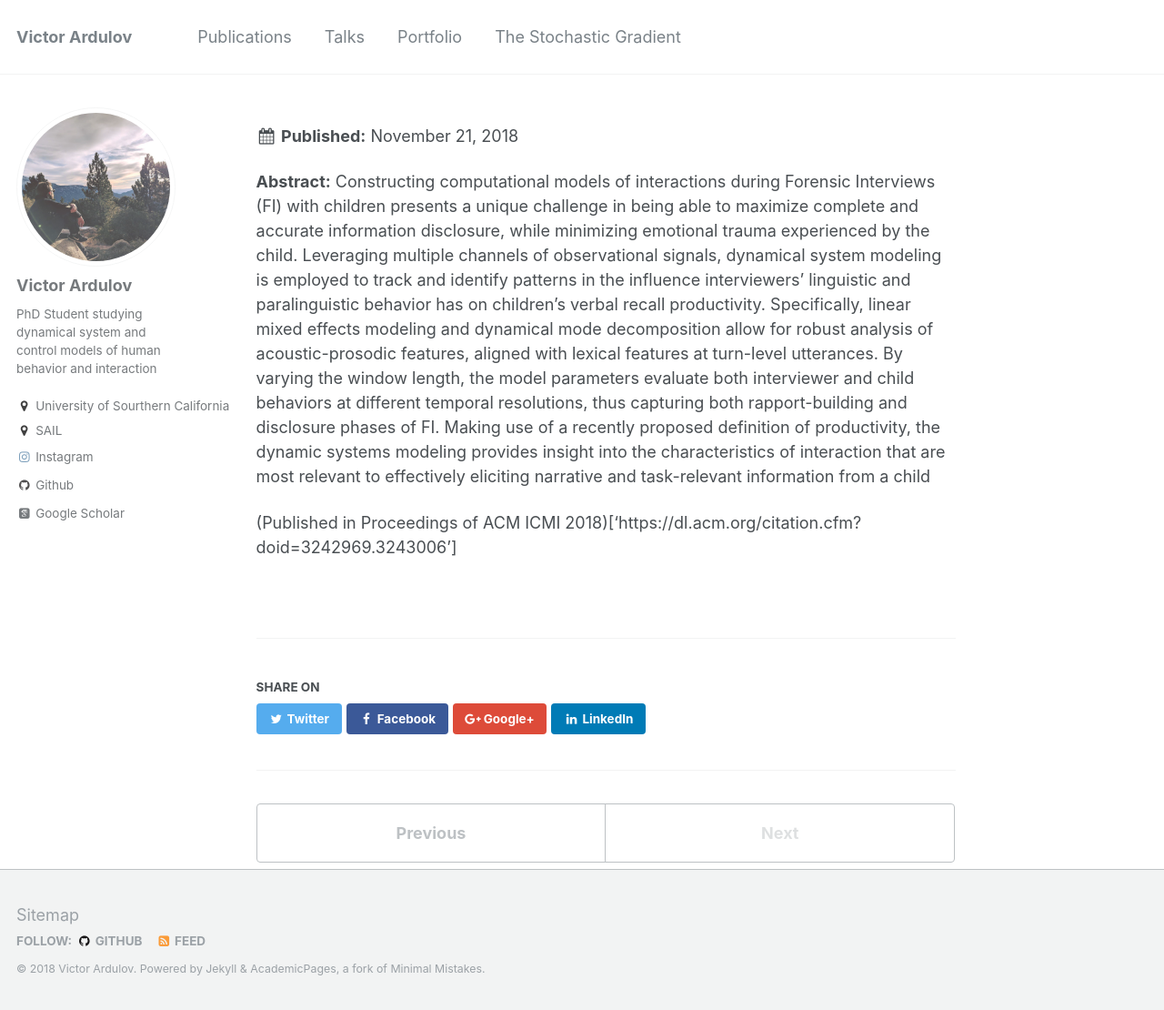
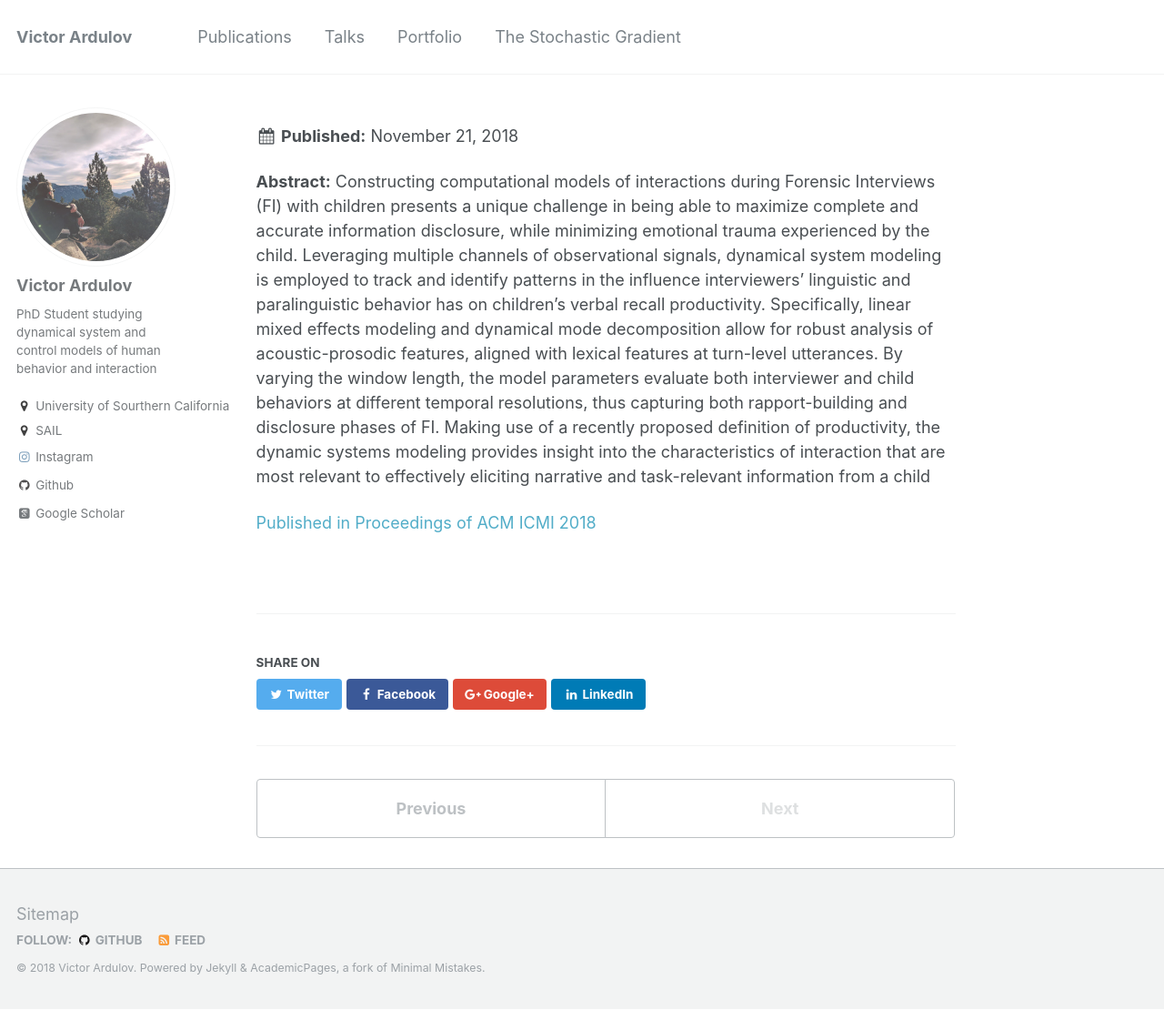
Before and after one commit to VArdulov/vardulov.github.io, a Jekyll site: the page built from _publications/2018-10-16-Multimodal-Interaction-Modeling-of-Child-Forensic-Interviewing.md, in a window 1280 px wide and 1110 px high. Shown: the whole window at 91% size. Built offline with Jekyll 4.4.1, drawn with Linux system fonts in a browser that asks for light colours; some web fonts are replaced.

Commit message:
Update 2018-10-16-Multimodal-Interaction-Modeling-of-Child-Forensic-Interviewing.md

```diff
--- a/_publications/2018-10-16-Multimodal-Interaction-Modeling-of-Child-Forensic-Interviewing.md
+++ b/_publications/2018-10-16-Multimodal-Interaction-Modeling-of-Child-Forensic-Interviewing.md
@@ -2,8 +2,8 @@
 title: "Multimodal Interaction Modeling of Child Forensic Interviewing"
 collection: publications
 permalink: /publication/2018-10-16-Multimodal-Interaction-Modeling-of-Child-Forensic-Interviewing
-excerpt: "This paper looks at multimodal (language, affect, and speech) models of child forensic interviewing. In particular we explore Linear Mixture Models (LMMs) and Dynamic Mode Decomposition with Control (DMDc)
-date: 2018-16-10
+excerpt: 'This paper looks at multimodal (language, affect, and speech) models of child forensic interviewing. In particular we explore Linear Mixture Models (LMMs) and Dynamic Mode Decomposition with Control (DMDc)'
+date: 2018-10-16
 venue: 'ACM International Conference on Multimodal Interactions'
 paperurl: 'https://dl.acm.org/citation.cfm?doid=3242969.3243006'
 citation: 'Victor Ardulov, Madelyn Mendlen, Manoj Kumar, Neha Anand, Shanna Williams, Thomas Lyon, and Shrikanth Narayanan. 2018. Multimodal Interaction Modeling of Child Forensic Interviewing. In Proceedings of the 20th ACM International Conference on Multimodal Interaction (ICMI '18). ACM, New York, NY, USA, 179-185. DOI: https://doi.org/10.1145/3242969.3243006'
@@ -12,4 +12,4 @@ citation: 'Victor Ardulov, Madelyn Mendlen, Manoj Kumar, Neha Anand, Shanna Will
 **Abstract:** Constructing computational models of interactions during Forensic Interviews (FI) with children presents a unique challenge in being able to maximize complete and accurate information disclosure, while minimizing emotional trauma experienced by the child. Leveraging multiple channels of observational signals, dynamical system modeling is employed to track and identify patterns in the influence interviewers’ linguistic and paralinguistic behavior has on children’s verbal recall productivity. Specifically, linear mixed effects modeling and dynamical mode decomposition allow for robust analysis of acoustic-prosodic features, aligned with lexical features at turn-level utterances. By varying the window length, the model parameters evaluate both interviewer and child behaviors at different temporal resolutions, thus capturing both rapport-building and disclosure phases of FI. Making use of a recently proposed definition of productivity, the dynamic systems modeling provides insight into the characteristics of interaction that are most relevant to effectively eliciting narrative and task-relevant information from a child
 
 
-(Published in Proceedings of ACM ICMI 2018)['https://dl.acm.org/citation.cfm?doid=3242969.3243006']
+[Published in Proceedings of ACM ICMI 2018](https://dl.acm.org/citation.cfm?doid=3242969.3243006)
```
